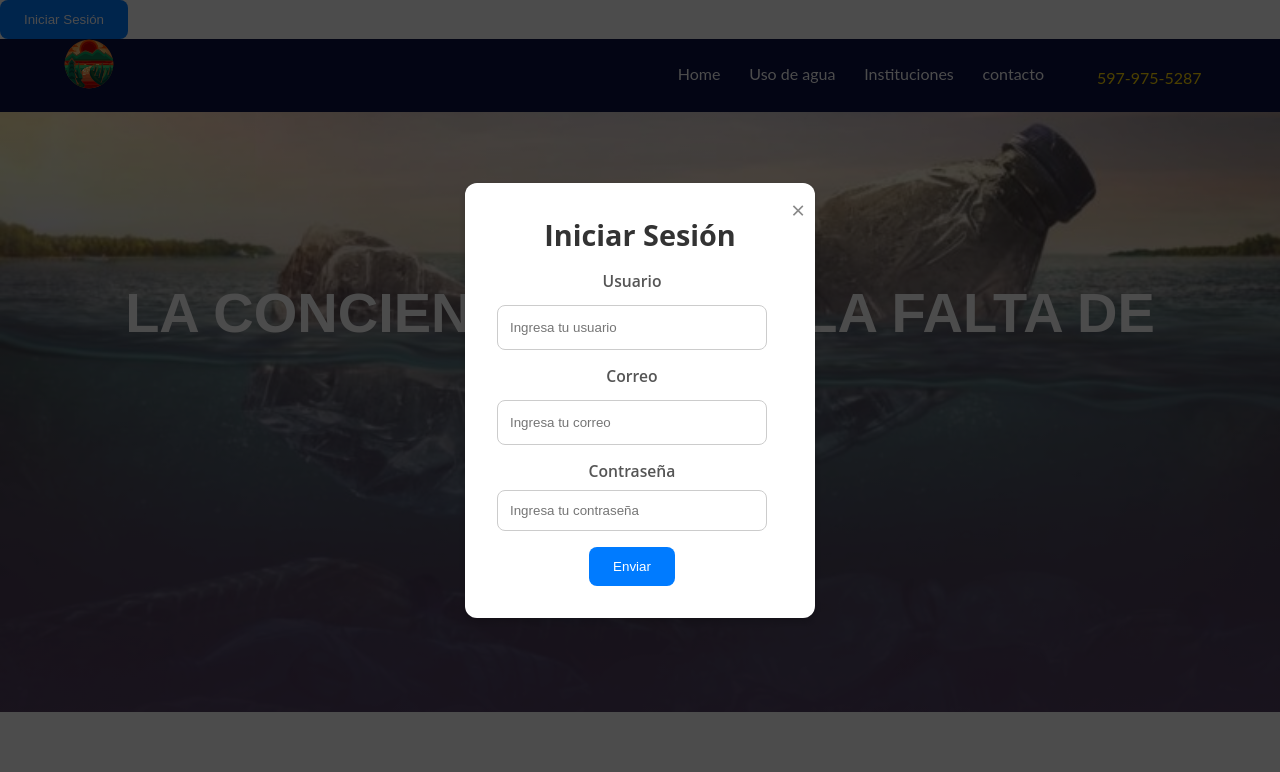
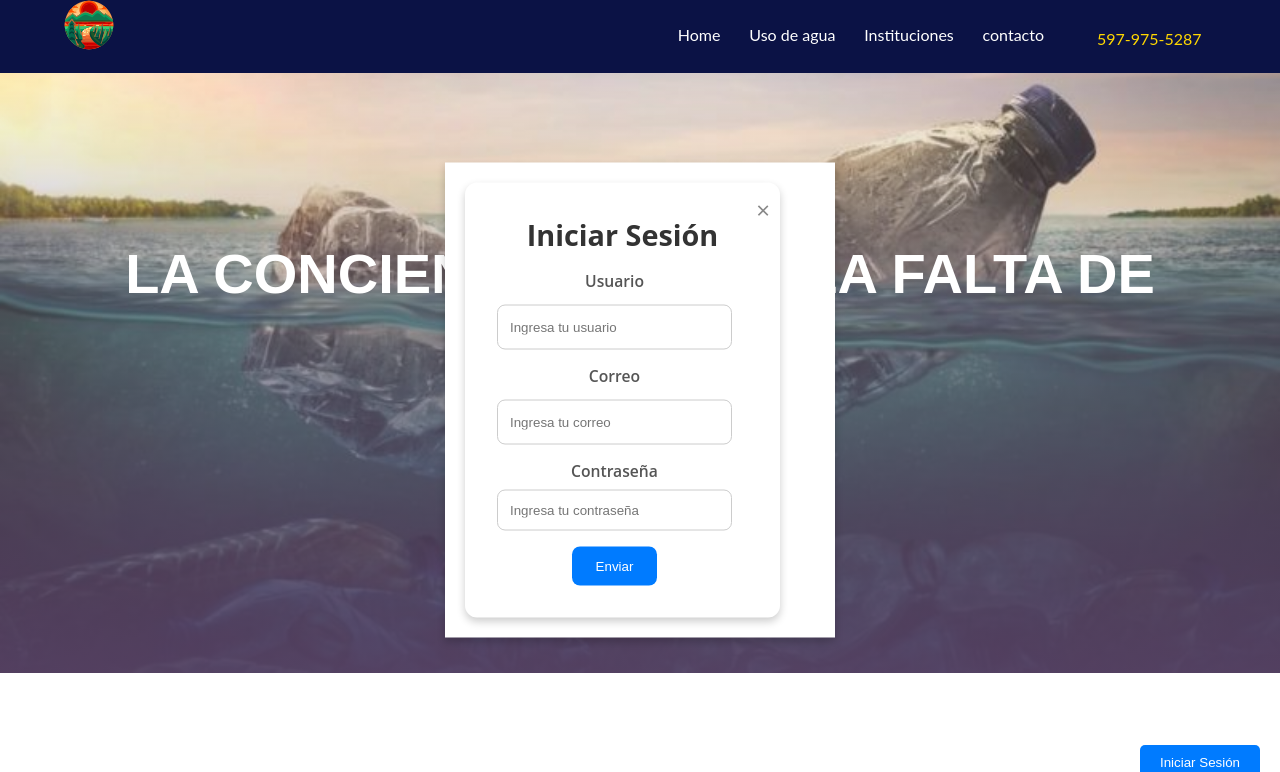
Before and after one commit to daniel4bpp/Agua-proyect, a plain HTML site: page index.html in a window 1280 px wide. Both pictures are taken after a click on the button "Iniciar Sesión". Shown: the top 772 px of the page. Drawn offline with Linux system fonts and the light colour scheme.

Commit message:
estilos.css

```diff
--- a/css/estilos.css
+++ b/css/estilos.css
@@ -10,17 +10,16 @@ le>
         }
 
         #login-form {
-            display: none;
-            position: fixed;
-            top: 0;
-            left: 0;
-            width: 100vw;
-            height: 100vh;
-            background-color: rgba(0, 0, 0, 0.7);
-            justify-content: center;
-            align-items: center;
-            z-index: 1000;
-        }
+			display: none;  /* Ocultar por defecto */
+			position: fixed; /* Posición fija */
+			top: 50%;        /* Centrado verticalmente */
+			left: 50%;       /* Centrado horizontalmente */
+			transform: translate(-50%, -50%); /* Ajuste para centrar */
+			background-color: white; /* Color de fondo del formulario */
+			padding: 20px;  /* Espaciado interno del formulario */
+			box-shadow: 0 4px 8px rgba(0, 0, 0, 0.2); /* Sombra para profundidad */
+			z-index: 1001;  /* Asegurar que esté por encima del botón */
+		}
 
         .form-container {
             background: white;
@@ -88,14 +87,17 @@ le>
         }
 
         #login-btn {
-            background-color: #007bff;
-            color: white;
-            padding: 0.75rem 1.5rem;
-            border: none;
-            border-radius: 8px;
-            cursor: pointer;
-            transition: background-color 0.3s;
-        }
+			position: fixed; /* Mantener en una posición fija */
+			bottom: 20px;    /* Espacio desde la parte inferior de la pantalla */
+			right: 20px;     /* Espacio desde la derecha de la pantalla */
+			padding: 10px 20px; /* Espaciado dentro del botón */
+			background-color: #007bff; /* Color de fondo */
+			color: white;    /* Color del texto */
+			border: none;    /* Sin borde */
+			border-radius: 5px; /* Bordes redondeados */
+			cursor: pointer;  /* Cambiar el cursor al pasar por encima */
+			z-index: 1000;   /* Asegurar que esté por encima de otros elementos */
+		}
 
         #login-btn:hover {
             background-color: #0056b3;
```
